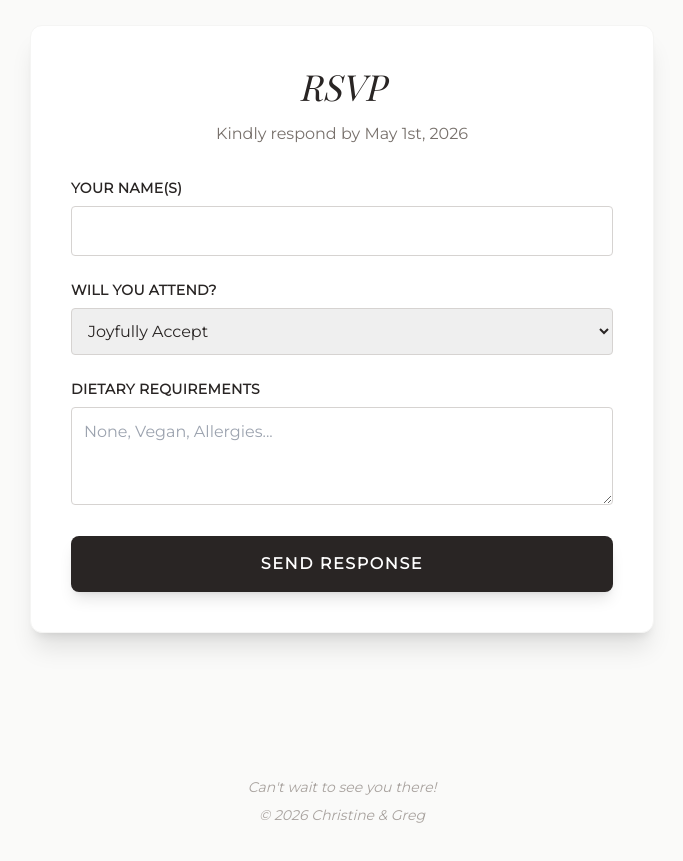
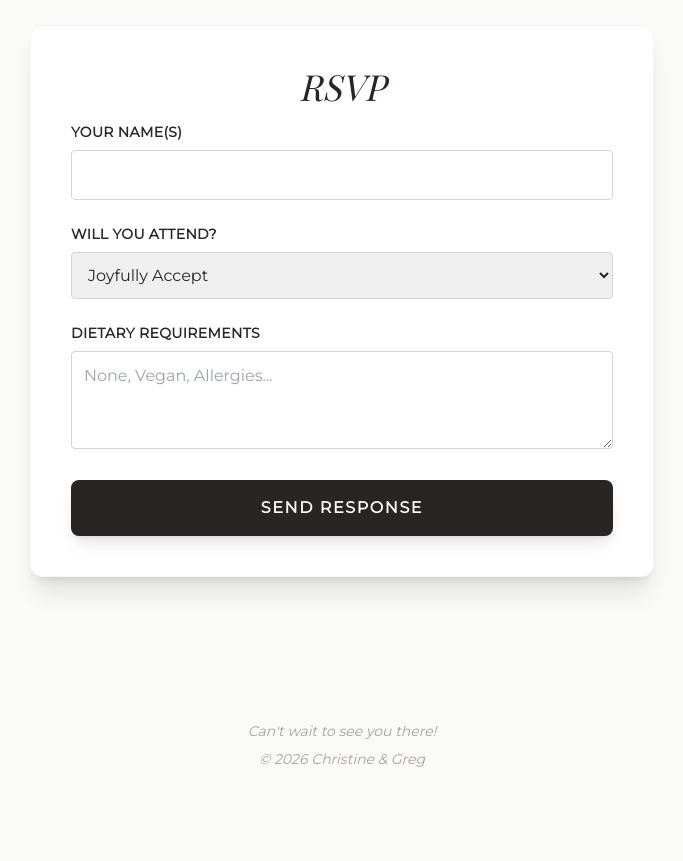
Before and after one commit to tirithkaurea/wedding-invite, a plain HTML site: page index.html in a window 1280 px wide. Shown: the part 2200-3061 px from the top of the page, without its empty margins (298-981 px from the left). After the commit the page ends 3017 px from the top, so only its background shows below. Drawn offline with nearby package versions, Linux system fonts and the light colour scheme; a web font is replaced by a local one.

Commit message:
Update index.html

```diff
--- a/index.html
+++ b/index.html
@@ -101,7 +101,7 @@
 <section id="rsvp" class="py-24 px-6 max-w-2xl mx-auto">
     <div class="bg-white p-10 rounded-xl shadow-xl border border-stone-100">
         <h2 class="text-4xl text-center mb-4 italic">RSVP</h2>
-        <p class="text-center text-stone-500 mb-8">Kindly respond by May 1st, 2026</p>
+<!--        <p class="text-center text-stone-500 mb-8">Kindly respond by May 1st, 2026</p>-->
 
         <form action="https://formspree.io/f/tirithkaurea@gmail.com" method="POST" class="space-y-6">
             <div>
```
